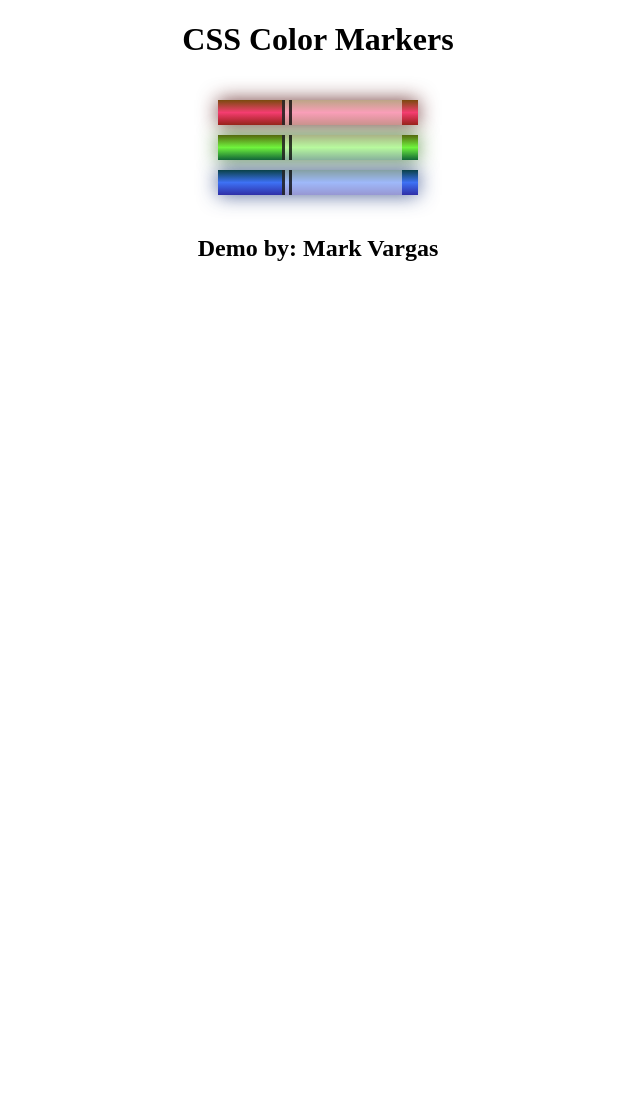
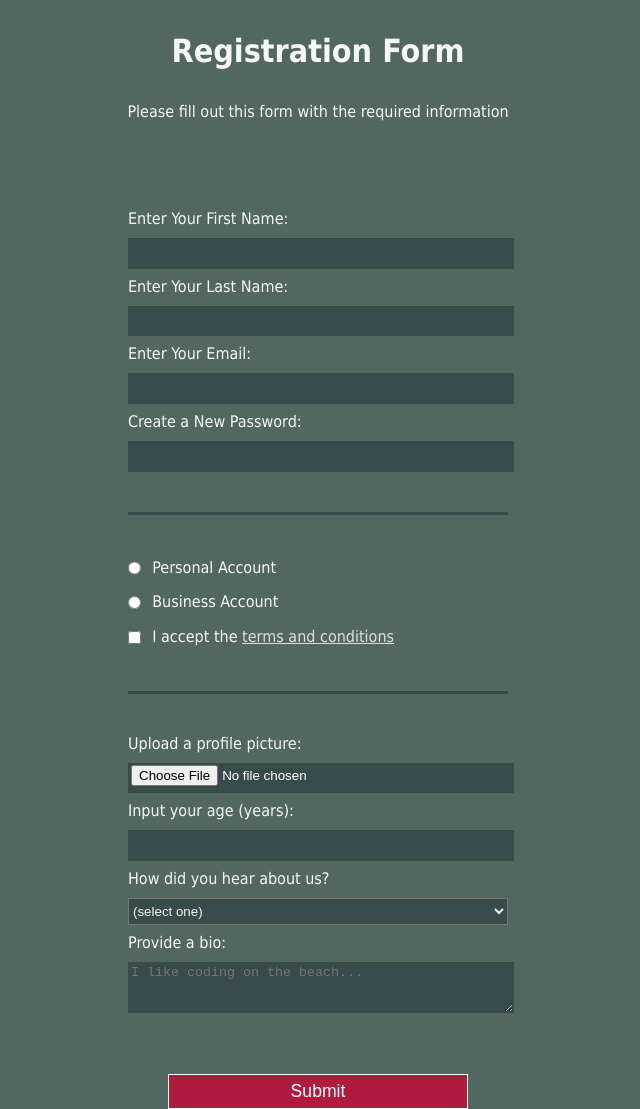
Before and after one commit to hindtag/responsive_web_design, a plain HTML site: page index.html in a window 1280 px wide. Shown: the whole page, without its empty margins (322-962 px from the left). Before the commit the page ends 800 px from the top, so only its background shows below. Drawn offline with Linux system fonts and the light colour scheme.

Commit message:
CSS registration form completed

```diff
--- a/css/style.css
+++ b/css/style.css
@@ -1,59 +1,89 @@
-h1 {
+body {
+	width: 100%;
+	height: 100vh;
+	margin: 0;
+	background-color: #526760;
+	color: #f5f6f7;
+	font-family: Tahoma;
+	font-size: 16px;
+}
+
+.container {
+	display: block;
+	margin: auto;
+	width: 30vw;
+	height: 40%;
+	justify-content: center;
+	align-items: center;
+	padding-bottom: 10px;
+}
+
+h1,
+p {
+	margin: 1em auto;
 	text-align: center;
 }
 
-.container {
-	background-color: rgb(255, 255, 255);
-	padding: 10px 0;
-}
-.marker {
-	height: 25px;
-	width: 200px;
-	margin: 10px auto;
+form {
+	width: 60vw;
+	max-width: 500px;
+	min-width: 300px;
+	margin: 0 auto;
+	padding-bottom: 2em;
 }
 
-.cap,
-.sleeve {
-	display: inline-block;
+fieldset {
+	border: none;
+	padding: 2rem 0;
+	border-bottom: 3px solid #374b4a;
 }
 
-.cap {
-	width: 60px;
-	height: 25px;
+fieldset:last-of-type {
+	border-bottom: none;
 }
 
-.sleeve {
-	width: 110px;
-	height: 25px;
-	background-color: rgba(255, 255, 255, 50%);
-	border-left: 10px double rgba(0, 0, 0, 75%);
-	/* opacity: 0.5; */
+label {
+	display: block;
+	margin: 0.5rem 0;
 }
 
-.red {
-	background: linear-gradient(
-		rgb(122, 74, 14),
-		rgb(245, 62, 113),
-		rgb(162, 27, 27)
-	);
-	box-shadow: 0 0 20px 0 rgba(83, 14, 14, 0.8);
+input,
+textarea,
+select {
+	margin: 10px 0 0 0;
+	width: 100%;
+	min-height: 2em;
+	background-color: #374b4a;
+	color: whitesmoke;
 }
 
-.green {
-	background: linear-gradient(#55680d, #71f53e, #116c31);
-	box-shadow: 0 0 20px 0 #3b7e20cc;
-}
-.blue {
-	background: linear-gradient(
-		hsl(186, 76%, 16%),
-		hsl(223, 90%, 60%),
-		hsl(240, 56%, 42%)
-	);
-	box-shadow: 0 0 20px 0 hsla(223, 59%, 31%, 0.8);
+input,
+textarea {
+	background-color: #374b4a;
+	border: 1px solid #374b4a;
+	color: #ffffff;
 }
 
-footer {
-	justify-content: center;
-	text-align: center;
-	font-size: 1rem;
+.inline {
+	width: unset;
+	margin: 0 0.5em 0 0;
+	vertical-align: middle;
 }
+
+input[type='submit'] {
+	display: block;
+	width: 60%;
+	min-width: 300px;
+	margin: 1em auto;
+	height: 2em;
+	font-size: 1.1rem;
+	background-color: #af1b3f;
+	border-color: white;
+}
+input[type='file'] {
+	padding: 1px 2px;
+}
+
+a {
+	color: #dfdfe2;
+}
--- a/index.html
+++ b/index.html
@@ -5,26 +5,93 @@
 		<meta http-equiv="X-UA-Compatible" content="IE=edge" />
 		<meta name="viewport" content="width=device-width, initial-scale=1.0" />
 		<link rel="stylesheet" href="/css/style.css" />
-		<title>Colored Markers</title>
+		<title>Registration Form</title>
 	</head>
 	<body>
-		<h1>CSS Color Markers</h1>
 		<div class="container">
-			<div class="marker red">
-				<div class="cap"></div>
-				<div class="sleeve"></div>
-			</div>
-			<div class="marker green">
-				<div class="cap"></div>
-				<div class="sleeve"></div>
-			</div>
-			<div class="marker blue">
-				<div class="cap"></div>
-				<div class="sleeve"></div>
-			</div>
+			<h1>Registration Form</h1>
+			<p>Please fill out this form with the required information</p>
+			<form
+				action="https://register-demo.freecodecamp.org"
+				method="post"
+			></form>
+			<fieldset>
+				<label for="first-name"
+					>Enter Your First Name:
+					<input id="first-name" name="first-name" type="text" required
+				/></label>
+				<label for="last-name"
+					>Enter Your Last Name:
+					<input id="last-name" name="last-name" type="text" required
+				/></label>
+				<label for="email"
+					>Enter Your Email:
+					<input id="email" name="email" type="email" required
+				/></label>
+				<label for="new-password"
+					>Create a New Password:
+					<input
+						id="new-password"
+						type="password"
+						pattern="[a-z0-5]{8,}"
+						name="new-password"
+						required
+				/></label>
+			</fieldset>
+			<fieldset>
+				<label for="personal-account"
+					><input type="radio" id="personal-account" class="inline" /> Personal
+					Account</label
+				>
+				<label for="business-account"
+					><input type="radio" id="business-account" class="inline" /> Business
+					Account</label
+				>
+				<label for="terms-and-conditions"
+					><input
+						type="checkbox"
+						required
+						id="terms-and-conditions"
+						name="terms-and-conditions"
+						class="inline"
+					/>
+					I accept the
+					<a href="https://www.freecodecamp.org/news/terms-of-service/"
+						>terms and conditions</a
+					></label
+				>
+			</fieldset>
+			<fieldset>
+				<label for="profile-picture"
+					>Upload a profile picture:
+					<input type="file" id="profile-picture" name="profile-picture"
+				/></label>
+				<label for="age"
+					>Input your age (years):
+					<input type="number" min="13" max="120" id="age" name="age"
+				/></label>
+				<label for="referrer"
+					>How did you hear about us?
+					<select name="referrer" id="referrer">
+						<option value="">(select one)</option>
+						<option value="1">freeCodeCamp News</option>
+						<option value="2">freeCodeCamp YouTube Channel</option>
+						<option value="3">freeCodeCamp Forum</option>
+						<option value="4">Other</option>
+					</select>
+				</label>
+				<label for="bio"
+					>Provide a bio:
+					<textarea
+						id="bio"
+						cols="30"
+						rows="3"
+						name="bio"
+						placeholder="I like coding on the beach..."
+					></textarea>
+				</label>
+			</fieldset>
+			<input type="submit" value="Submit" name="submit" />
 		</div>
-		<footer>
-			<h2>Demo by: Mark Vargas</h2>
-		</footer>
 	</body>
 </html>
```
Also changed, not shown: img/registration_form.png (added), 1 other file.
